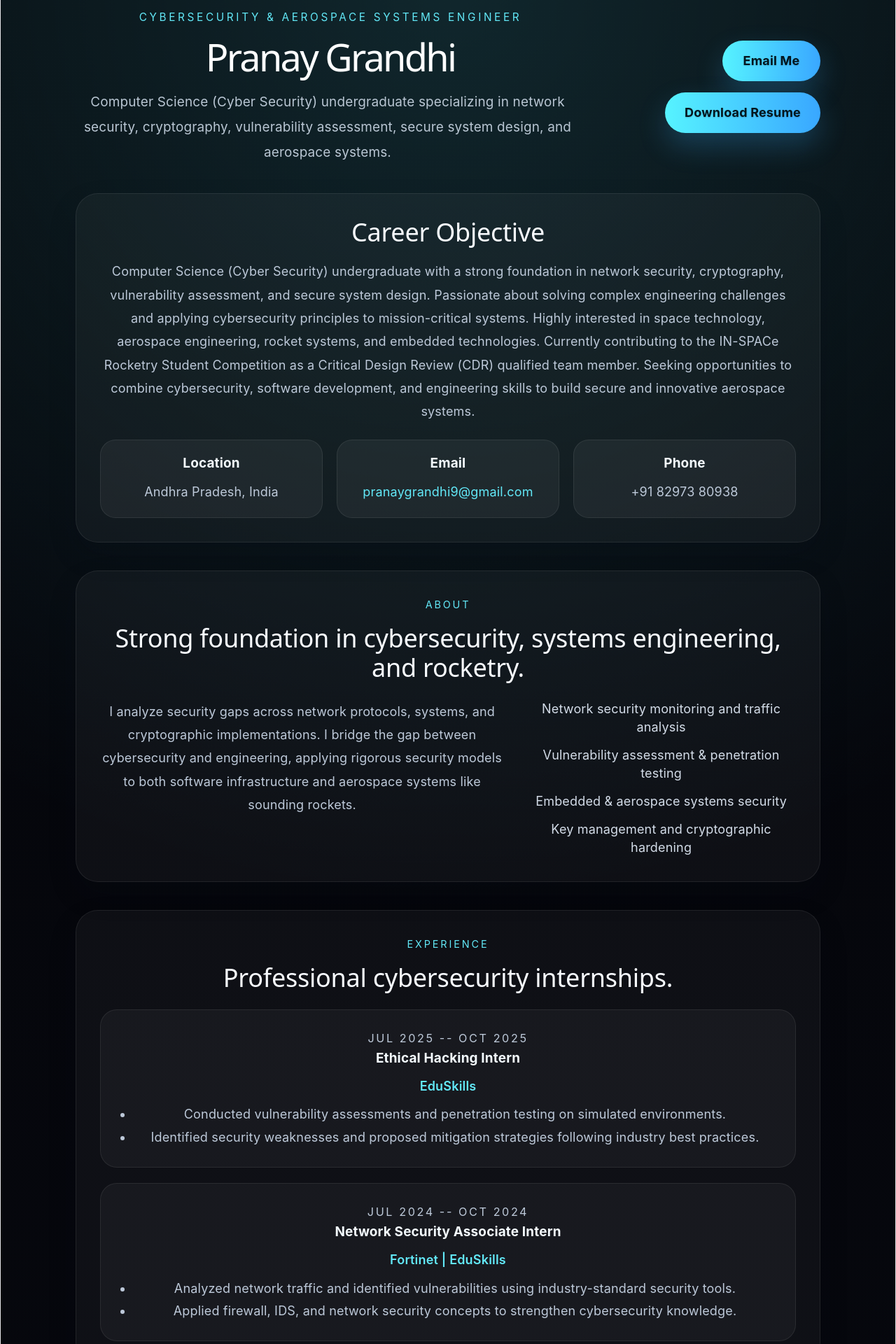
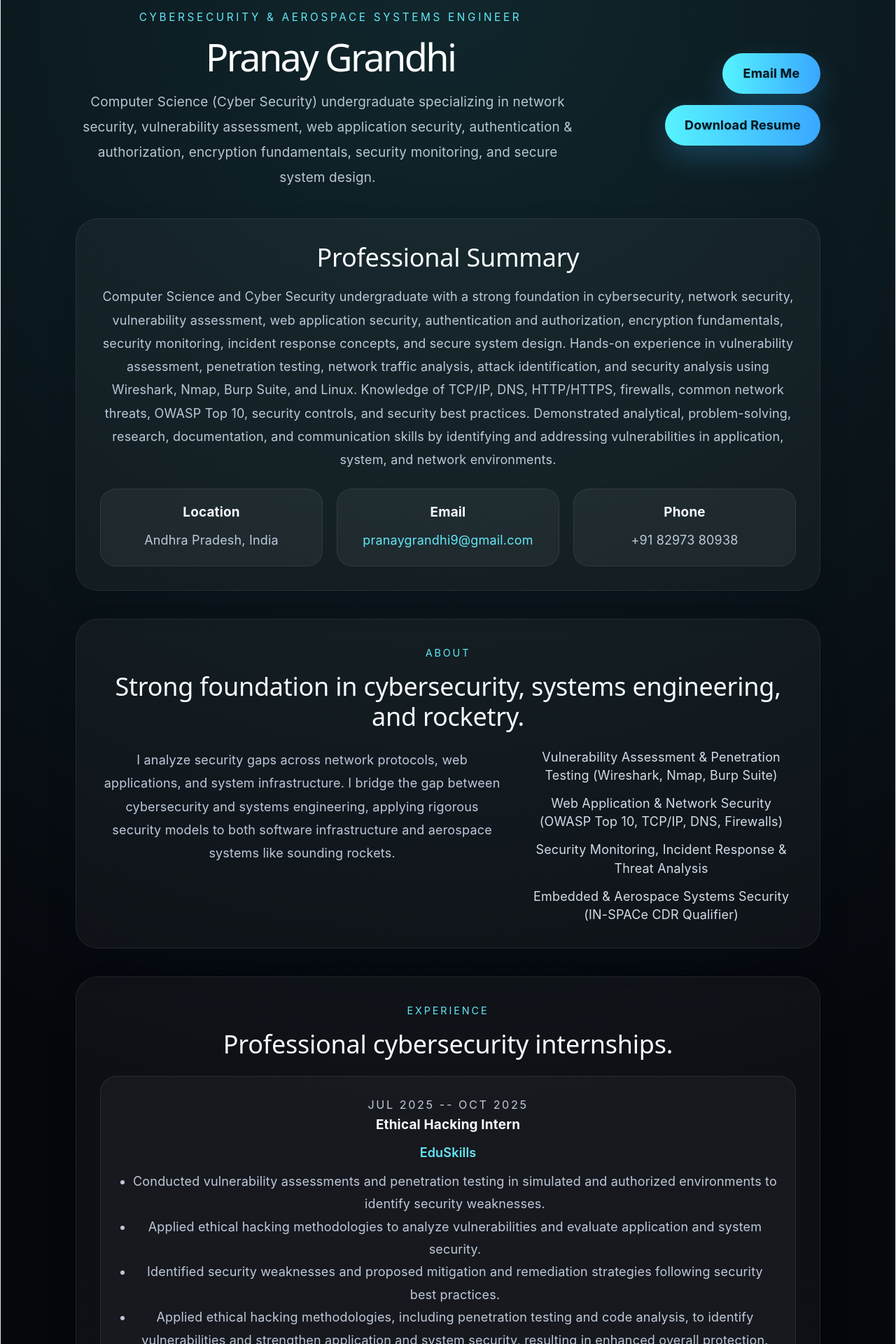
Before and after one commit to pranaygrandhi/pranaygrandhi.github.io, a React app: page / in a window 1280 px wide. Shown: the part 20-1940 px from the top of the page at 70% size. Built offline with nearby package versions, Linux system fonts and the light colour scheme; the HTML template or start-up script is replaced by a standard one.

Commit message:
Update portfolio text according to new resume

```diff
--- a/src/App.jsx
+++ b/src/App.jsx
@@ -9,7 +9,8 @@ function App() {
           <h1>Pranay Grandhi</h1>
           <p className="headline">
             Computer Science (Cyber Security) undergraduate specializing in network security,
-            cryptography, vulnerability assessment, secure system design, and aerospace systems.
+            vulnerability assessment, web application security, authentication & authorization,
+            encryption fundamentals, security monitoring, and secure system design.
           </p>
         </div>
 
@@ -49,15 +50,15 @@ function App() {
       <main className="resume-main">
         <section className="resume-overview">
           <div className="overview-card">
-            <h2>Career Objective</h2>
+            <h2>Professional Summary</h2>
             <p>
-              Computer Science (Cyber Security) undergraduate with a strong foundation in network security,
-              cryptography, vulnerability assessment, and secure system design. Passionate about solving
-              complex engineering challenges and applying cybersecurity principles to mission-critical systems.
-              Highly interested in space technology, aerospace engineering, rocket systems, and embedded
-              technologies. Currently contributing to the IN-SPACe Rocketry Student Competition as a Critical
-              Design Review (CDR) qualified team member. Seeking opportunities to combine cybersecurity,
-              software development, and engineering skills to build secure and innovative aerospace systems.
+              Computer Science and Cyber Security undergraduate with a strong foundation in cybersecurity, network security, vulnerability
+              assessment, web application security, authentication and authorization, encryption fundamentals, security monitoring, incident
+              response concepts, and secure system design. Hands-on experience in vulnerability assessment, penetration testing, network traffic
+              analysis, attack identification, and security analysis using Wireshark, Nmap, Burp Suite, and Linux. Knowledge of TCP/IP, DNS,
+              HTTP/HTTPS, firewalls, common network threats, OWASP Top 10, security controls, and security best practices. Demonstrated
+              analytical, problem-solving, research, documentation, and communication skills by identifying and addressing vulnerabilities in
+              application, system, and network environments.
             </p>
           </div>
 
@@ -88,17 +89,17 @@ function App() {
           <div className="text-grid">
             <div>
               <p>
-                I analyze security gaps across network protocols, systems, and cryptographic implementations.
-                I bridge the gap between cybersecurity and engineering, applying rigorous security models to
+                I analyze security gaps across network protocols, web applications, and system infrastructure.
+                I bridge the gap between cybersecurity and systems engineering, applying rigorous security models to
                 both software infrastructure and aerospace systems like sounding rockets.
               </p>
             </div>
             <div>
               <ul>
-                <li>Network security monitoring and traffic analysis</li>
-                <li>Vulnerability assessment & penetration testing</li>
-                <li>Embedded & aerospace systems security</li>
-                <li>Key management and cryptographic hardening</li>
+                <li>Vulnerability Assessment & Penetration Testing (Wireshark, Nmap, Burp Suite)</li>
+                <li>Web Application & Network Security (OWASP Top 10, TCP/IP, DNS, Firewalls)</li>
+                <li>Security Monitoring, Incident Response & Threat Analysis</li>
+                <li>Embedded & Aerospace Systems Security (IN-SPACe CDR Qualifier)</li>
               </ul>
             </div>
           </div>
@@ -116,8 +117,10 @@ function App() {
               <h3>Ethical Hacking Intern</h3>
               <p className="timeline-company" style={{ color: '#62e8f7', marginBottom: '8px', fontWeight: 600 }}>EduSkills</p>
               <ul style={{ paddingLeft: '20px', margin: 0, color: '#bdc9d9', lineHeight: 1.8 }}>
-                <li>Conducted vulnerability assessments and penetration testing on simulated environments.</li>
-                <li>Identified security weaknesses and proposed mitigation strategies following industry best practices.</li>
+                <li>Conducted vulnerability assessments and penetration testing in simulated and authorized environments to identify security weaknesses.</li>
+                <li>Applied ethical hacking methodologies to analyze vulnerabilities and evaluate application and system security.</li>
+                <li>Identified security weaknesses and proposed mitigation and remediation strategies following security best practices.</li>
+                <li>Applied ethical hacking methodologies, including penetration testing and code analysis, to identify vulnerabilities and strengthen application and system security, resulting in enhanced overall protection.</li>
               </ul>
             </article>
 
@@ -126,8 +129,9 @@ function App() {
               <h3>Network Security Associate Intern</h3>
               <p className="timeline-company" style={{ color: '#62e8f7', marginBottom: '8px', fontWeight: 600 }}>Fortinet | EduSkills</p>
               <ul style={{ paddingLeft: '20px', margin: 0, color: '#bdc9d9', lineHeight: 1.8 }}>
-                <li>Analyzed network traffic and identified vulnerabilities using industry-standard security tools.</li>
-                <li>Applied firewall, IDS, and network security concepts to strengthen cybersecurity knowledge.</li>
+                <li>Analyzed network traffic and identified potential security vulnerabilities using industry-standard security tools.</li>
+                <li>Applied firewall, IDS, network security, TCP/IP, and basic network security concepts to strengthen security analysis capabilities.</li>
+                <li>Studied network configurations, security controls, common network threats, and attack patterns in security-focused environments.</li>
               </ul>
             </article>
           </div>
@@ -145,22 +149,22 @@ function App() {
               <h3>IN-SPACe Rocketry Student Competition</h3>
               <p className="timeline-role" style={{ color: '#62e8f7', marginBottom: '8px', fontWeight: 600 }}>Critical Design Review (CDR) Qualifier</p>
               <ul style={{ paddingLeft: '20px', margin: 0, color: '#bdc9d9', lineHeight: 1.8 }}>
-                <li>Successfully qualified for the <strong>Critical Design Review (CDR)</strong> after clearing the <strong>Preliminary Design Review (PDR)</strong> in the national-level IN-SPACe Rocketry Student Competition.</li>
-                <li>Collaborated with a multidisciplinary engineering team in the design and development of a student-built sounding rocket.</li>
-                <li>Contributed to subsystem design, engineering calculations, system integration, and technical documentation following aerospace engineering standards.</li>
-                <li>Participated in design validation, risk assessment, trade-off analysis, and preparation of technical reports and presentations for the CDR evaluation.</li>
-                <li>Strengthened knowledge of rocket systems, systems engineering, aerospace design principles, and space technologies through practical project experience.</li>
+                <li>Successfully advanced to the <strong>Critical Design Review (CDR)</strong> by passing the <strong>Preliminary Design Review (PDR)</strong> in the national-level IN-SPACe Rocketry Student Competition.</li>
+                <li>Collaborated with a multidisciplinary engineering team on the design and development of a student-built sounding rocket.</li>
+                <li>Contributed to subsystem design, system integration, engineering calculations, and technical documentation.</li>
+                <li>Participated in design validation, risk assessment, trade-off analysis, and preparation of technical reports and presentations.</li>
               </ul>
             </article>
 
             <article className="timeline-item">
-              <p className="timeline-date">Network Security Project</p>
-              <h3>Security Analysis of VoIP & Video Communication Infrastructure</h3>
+              <p className="timeline-date">Network & Application Security</p>
+              <h3>Security Analysis of Internet-Based Voice and Video Communication Infrastructure</h3>
               <ul style={{ paddingLeft: '20px', margin: 0, color: '#bdc9d9', lineHeight: 1.8 }}>
-                <li>Analyzed VoIP protocols (SIP and RTP) across 100+ packets using Wireshark.</li>
-                <li>Identified Man-in-the-Middle (MITM) and replay attacks.</li>
-                <li>Implemented Secure RTP (SRTP) and TLS encryption for secure communication.</li>
-                <li>Performed packet-level traffic analysis and evaluated communication security.</li>
+                <li>Analyzed SIP and RTP VoIP protocols across 100+ packets using Wireshark for network and security analysis.</li>
+                <li>Performed packet-level traffic analysis to identify unusual communication patterns and security weaknesses.</li>
+                <li>Identified Man-in-the-Middle (MITM) and replay attack scenarios through protocol and network traffic analysis.</li>
+                <li>Implemented Secure RTP (SRTP) and TLS encryption to improve communication security.</li>
+                <li>Evaluated secure communication mechanisms and encryption fundamentals for protecting network traffic.</li>
               </ul>
             </article>
 
@@ -168,9 +172,9 @@ function App() {
               <p className="timeline-date">Cryptography Project</p>
               <h3>Practical Attacks and Countermeasures for Cryptosystems</h3>
               <ul style={{ paddingLeft: '20px', margin: 0, color: '#bdc9d9', lineHeight: 1.8 }}>
-                <li>Simulated brute-force, timing, and cryptographic attacks.</li>
-                <li>Designed secure countermeasures using robust key management techniques.</li>
-                <li>Improved system security by reducing vulnerability exposure.</li>
+                <li>Simulated brute-force, timing, and cryptographic attacks to analyze vulnerabilities in cryptographic systems.</li>
+                <li>Designed security countermeasures using robust key management and encryption techniques.</li>
+                <li>Evaluated attack scenarios and recommended security improvements to reduce vulnerability exposure.</li>
               </ul>
             </article>
 
@@ -178,9 +182,9 @@ function App() {
               <p className="timeline-date">Computer Architecture Security</p>
               <h3>Security Analysis of CPU-GPU Coupled Architectures</h3>
               <ul style={{ paddingLeft: '20px', margin: 0, color: '#bdc9d9', lineHeight: 1.8 }}>
-                <li>Investigated vulnerabilities in heterogeneous CPU-GPU architectures.</li>
-                <li>Identified memory leakage and side-channel attack risks.</li>
-                <li>Proposed secure memory isolation techniques to improve system resilience.</li>
+                <li>Investigated security vulnerabilities in heterogeneous CPU-GPU architectures.</li>
+                <li>Identified memory leakage and side-channel attack risks affecting system security.</li>
+                <li>Proposed secure memory isolation techniques to improve system resilience and reduce security exposure.</li>
               </ul>
             </article>
           </div>
@@ -194,41 +198,62 @@ function App() {
 
           <div className="skills-categories-grid">
             <div className="skills-category-card">
-              <h3>Programming Languages</h3>
+              <h3>Cybersecurity & AppSec</h3>
+              <div className="skills-tags">
+                <span>Vulnerability Assessment</span>
+                <span>Penetration Testing</span>
+                <span>Ethical Hacking</span>
+                <span>Web App Security</span>
+                <span>OWASP Top 10</span>
+                <span>Threat Analysis</span>
+                <span>Security Monitoring</span>
+                <span>Incident Response</span>
+              </div>
+            </div>
+            <div className="skills-category-card">
+              <h3>Network Security</h3>
+              <div className="skills-tags">
+                <span>TCP/IP</span>
+                <span>DNS</span>
+                <span>HTTP/HTTPS</span>
+                <span>Firewalls</span>
+                <span>IDS</span>
+                <span>Traffic Analysis</span>
+                <span>Secure Comm.</span>
+              </div>
+            </div>
+            <div className="skills-category-card">
+              <h3>Tools & Platforms</h3>
+              <div className="skills-tags">
+                <span>Linux</span>
+                <span>Wireshark</span>
+                <span>Nmap</span>
+                <span>Burp Suite</span>
+                <span>Git & GitHub</span>
+                <span>VS Code</span>
+              </div>
+            </div>
+            <div className="skills-category-card">
+              <h3>Languages & Concepts</h3>
               <div className="skills-tags">
                 <span>Python</span>
                 <span>C</span>
                 <span>C++</span>
                 <span>Java</span>
+                <span>Cryptography</span>
+                <span>Encryption Fundamentals</span>
+                <span>Risk Assessment</span>
               </div>
             </div>
             <div className="skills-category-card">
-              <h3>Cybersecurity</h3>
+              <h3>Soft Skills</h3>
               <div className="skills-tags">
-                <span>Ethical Hacking</span>
-                <span>Vulnerability Assessment</span>
-                <span>Threat Analysis</span>
-                <span>Network Security</span>
-                <span>Cryptography</span>
-              </div>
-            </div>
-            <div className="skills-category-card">
-              <h3>Tools</h3>
-              <div className="skills-tags">
-                <span>Wireshark</span>
-                <span>Nmap</span>
-                <span>Burp Suite</span>
-                <span>Linux</span>
-              </div>
-            </div>
-            <div className="skills-category-card">
-              <h3>Developer & Core</h3>
-              <div className="skills-tags">
-                <span>GitHub</span>
-                <span>VS Code</span>
-                <span>Secure Comm.</span>
-                <span>Info Security</span>
-                <span>System Security</span>
+                <span>Analytical Thinking</span>
+                <span>Problem Solving</span>
+                <span>Technical Documentation</span>
+                <span>Communication</span>
+                <span>Critical Thinking</span>
+                <span>Time Management</span>
               </div>
             </div>
           </div>
@@ -246,17 +271,29 @@ function App() {
               <span style={{ color: '#62e8f7', fontWeight: 600 }}>2024 -- Present</span>
             </div>
             <p style={{ color: '#f4fbff', marginBottom: '8px', fontWeight: 600 }}>SRM Institute of Science and Technology</p>
-            <p style={{ color: '#bdc9d9' }}>CGPA: <strong style={{ color: '#62e8f7' }}>9.27</strong></p>
+            <p style={{ color: '#bdc9d9' }}>CGPA: <strong style={{ color: '#62e8f7' }}>9.33</strong></p>
           </div>
         </section>
 
         <section className="resume-section" id="certifications">
           <div className="section-heading">
             <span>Certifications</span>
-            <h2>Professional credentials and audits.</h2>
+            <h2>Professional credentials and training.</h2>
           </div>
 
           <div className="certifications-grid">
+            <div className="certification-card">
+              <div className="certification-icon">🎓</div>
+              <div className="certification-info">
+                <h4>Cybersecurity Professional</h4>
+              </div>
+            </div>
+            <div className="certification-card">
+              <div className="certification-icon">🛡️</div>
+              <div className="certification-info">
+                <h4>Cybersecurity Associate - SOC Analyst (Ongoing)</h4>
+              </div>
+            </div>
             <div className="certification-card">
               <div className="certification-icon">🔒</div>
               <div className="certification-info">
```
Also changed, not shown: 1 other file (tests, documents, lock files or other folders).
